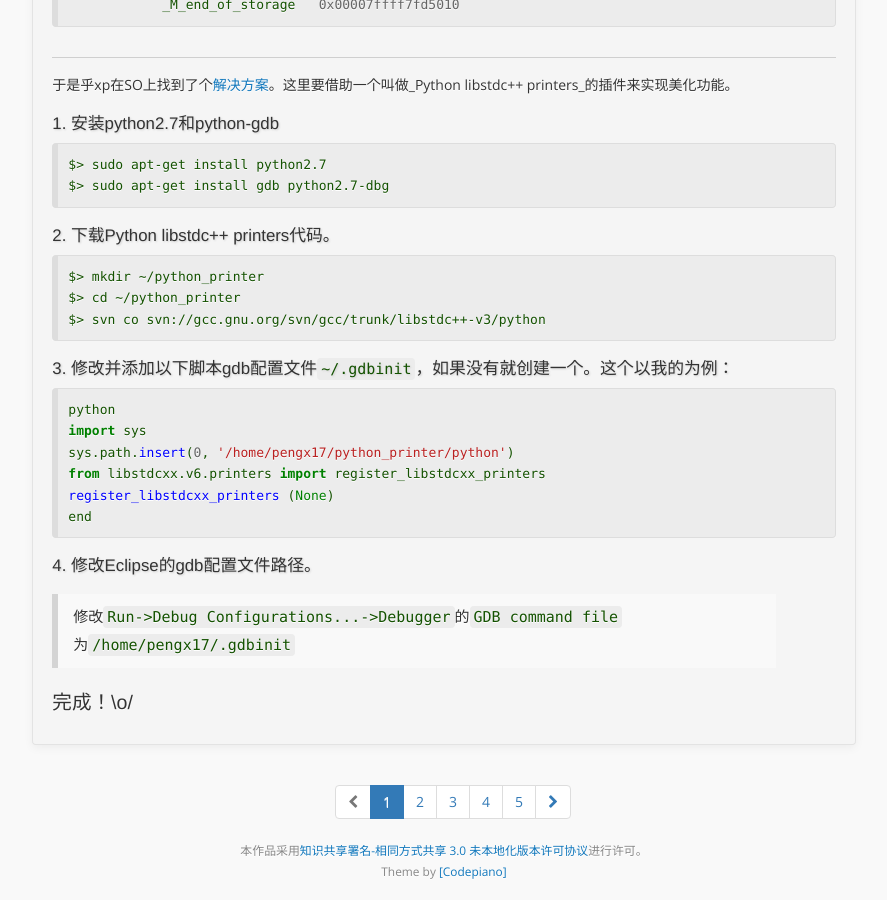
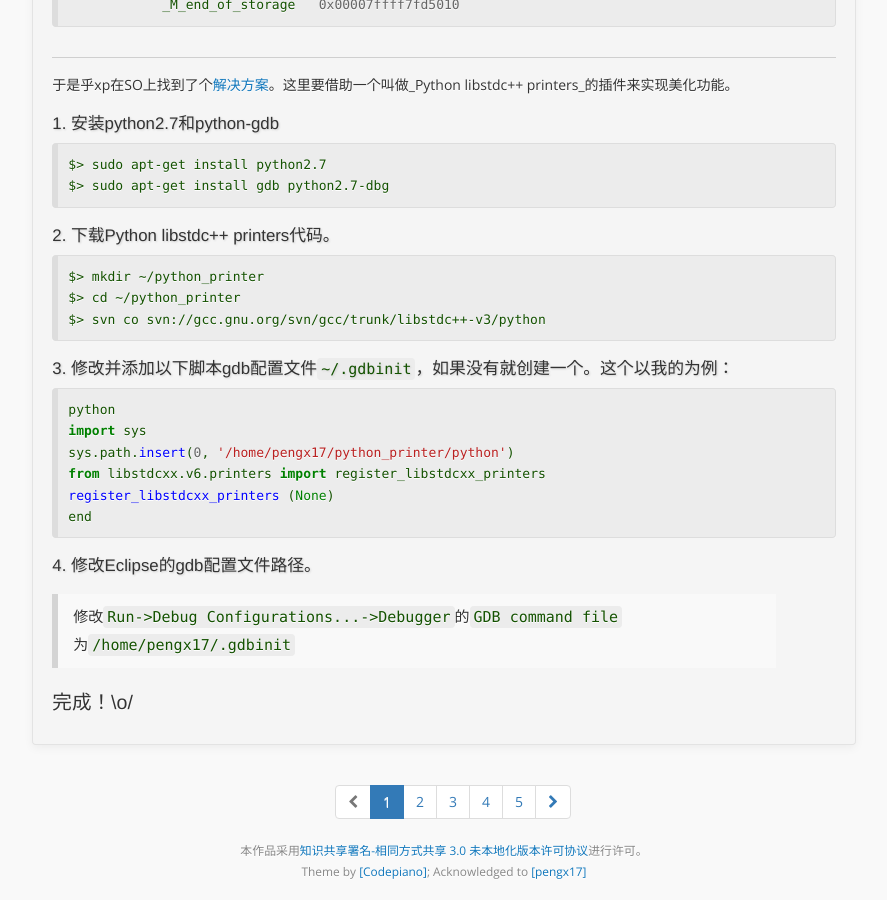
Before and after one commit to almatrix/space, a Jekyll site: the page built from index.html, in a window 1280 px wide and 900 px high, scrolled down 4228 px. Shown: the whole window, without its empty margins (196-1083 px from the left). Built offline with Jekyll 4.4.1, drawn with Linux system fonts in a browser that asks for light colours; nearby versions of some CDN libraries; the list of posts is cut into pages by our own code.

Commit message:
update footer

```diff
--- a/_layouts/default.html
+++ b/_layouts/default.html
@@ -70,7 +70,7 @@
       <div class="row bottom">
         <small>
           <div class="col-md-8 text-center col-md-offset-2">
-            本作品采用<a rel="license" href="http://creativecommons.org/licenses/by-sa/3.0/deed.zh">知识共享署名-相同方式共享 3.0 未本地化版本许可协议</a>进行许可。<br/>Theme by <a href="https://github.com/codepiano/codepiano.github.com">[Codepiano]</a>
+            本作品采用<a rel="license" href="http://creativecommons.org/licenses/by-sa/3.0/deed.zh">知识共享署名-相同方式共享 3.0 未本地化版本许可协议</a>进行许可。<br/>Theme by <a href="https://github.com/codepiano/codepiano.github.com">[Codepiano]</a>; Acknowledged to <a href="https://github.com/pengx17/pengx17.github.io">[pengx17]</a>
           </div>
         </small>
       </div>
```
